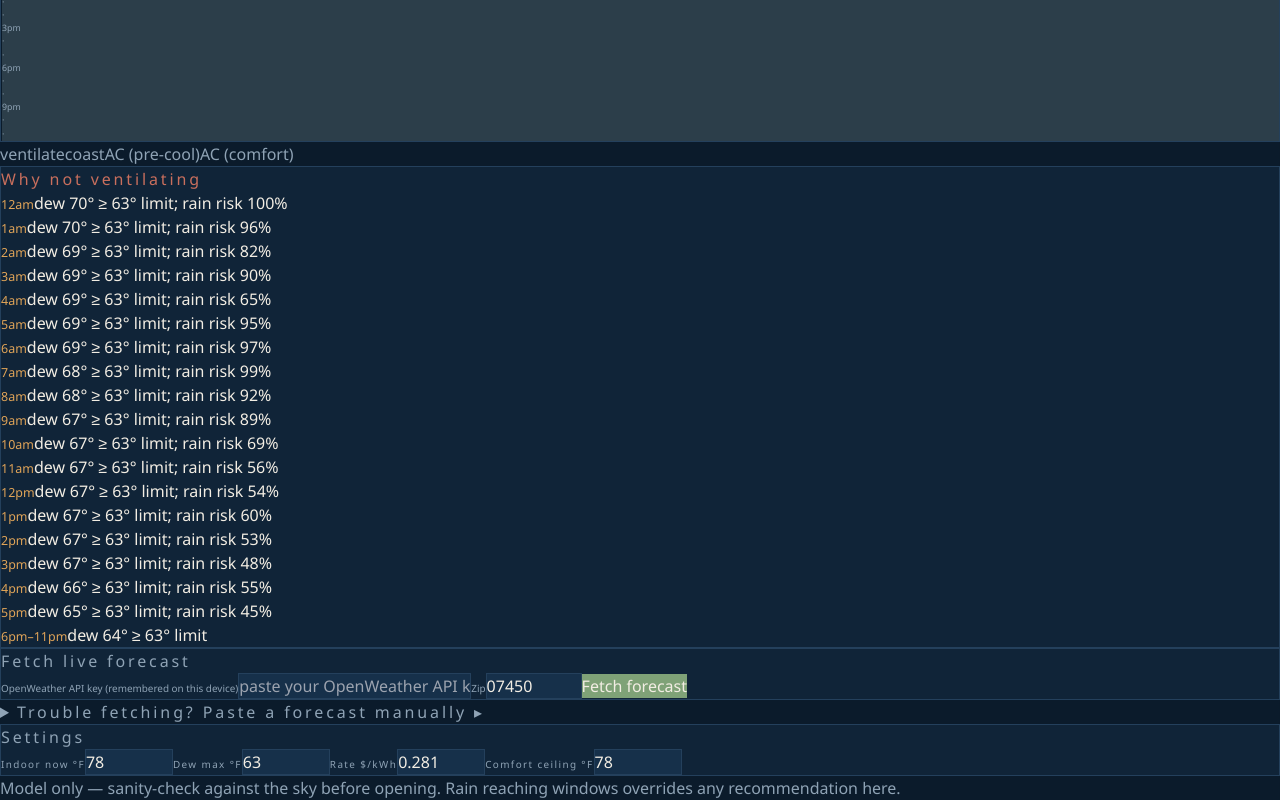
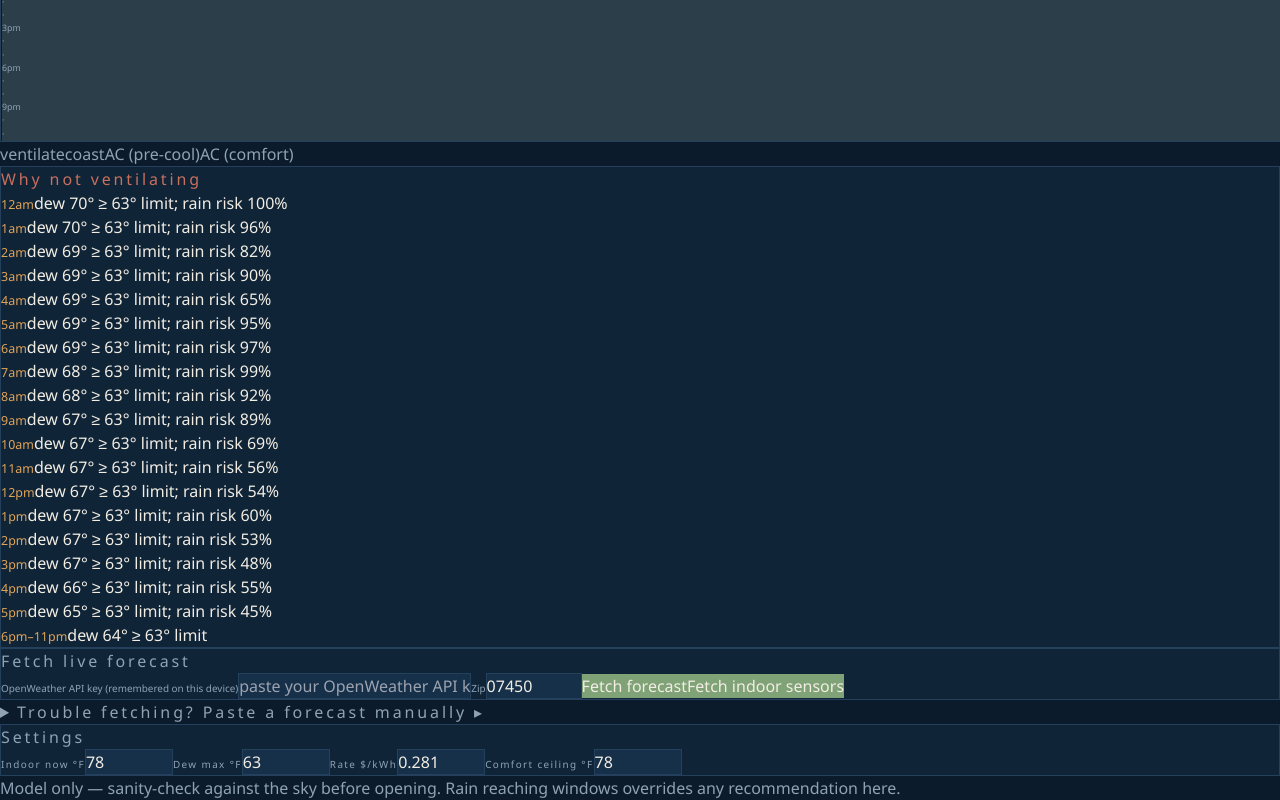
Before and after one commit to aurynox27-cloud/aurynox-planner, a React (Vite) app: page / in a window 1280 px wide. Shown: the part 415-1215 px from the top of the page. Built offline with nearby package versions, Linux system fonts and the light colour scheme.

Commit message:
Implement indoor sensor data fetching
Added functionality to fetch indoor sensor data and update indoor temperature.

```diff
--- a/src/App.jsx
+++ b/src/App.jsx
@@ -320,6 +320,7 @@ async function fetchOpenWeatherText(apiKey, zip) {
 export default function AurynoxNightPlanner() {
   const [raw, setRaw] = useState(DEFAULT_FORECAST);
   const [indoorStart, setIndoorStart] = useState(78);
+  const [sensorStatus, setSensorStatus] = useState(null);
   const [startHour, setStartHour] = useState(8);
   const [aOpen, setAOpen] = useState(0.0677);
   const [aClosed, setAClosed] = useState(0.0169);
@@ -355,7 +356,51 @@ export default function AurynoxNightPlanner() {
       setFetchStatus(`error: ${e.message}`);
     }
   };
+const SENSOR_URL =
+  "https://script.google.com/macros/s/AKfycbz_f-JuwfqiRN_ksQNSEASzRnBxpzfJHCvVwQ6vLX6pwSC2LWQb971gfSLanLt7wtCkfg/exec";
 
+const fetchSensorData = async () => {
+  setFetchStatus("loading sensors...");
+
+  try {
+    const res = await fetch(SENSOR_URL);
+
+    if (!res.ok) {
+      throw new Error(`Sensor server returned ${res.status}`);
+    }
+
+    const data = await res.json();
+
+    console.log("Sensor data:", data);
+
+    setSensorStatus(data);
+
+    const bedroomTemp =
+      data?.primary_bedroom?.body?.temperature;
+
+    if (typeof bedroomTemp === "number") {
+      setIndoorStart(bedroomTemp);
+      setFetchStatus(
+        `sensor updated: bedroom ${bedroomTemp.toFixed(1)}°F`
+      );
+    } else {
+      setFetchStatus(
+        "sensor connected, but bedroom temperature missing"
+      );
+    }
+
+  } catch (e) {
+    console.error("Sensor fetch failed:", e);
+    setFetchStatus(`sensor error: ${e.message}`);
+  }
+};
+  <button
+  onClick={fetchSensorData}
+  className="rounded px-4 py-2 text-sm font-semibold"
+  style={{ background: PALETTE.sageDeep, color: PALETTE.text }}
+>
+  Fetch indoor sensors
+</button>
   const rows = useMemo(() => parseForecast(raw), [raw]);
   const startIdx = useMemo(() => {
     const i = rows.findIndex((r) => r.hour >= startHour);
@@ -616,6 +661,16 @@ export default function AurynoxNightPlanner() {
             >
               {fetchStatus === "loading" ? "Fetching…" : "Fetch forecast"}
             </button>
+            <button
+  onClick={fetchSensorData}
+  className="rounded px-4 py-2 text-sm font-semibold"
+  style={{
+    background: PALETTE.sageDeep,
+    color: PALETTE.text
+  }}
+>
+  Fetch indoor sensors
+</button>
           </div>
           {fetchStatus && fetchStatus !== "loading" && (
             <div className="text-xs mt-2" style={{ color: fetchStatus.startsWith("error") ? PALETTE.warn : PALETTE.sage }}>
```
